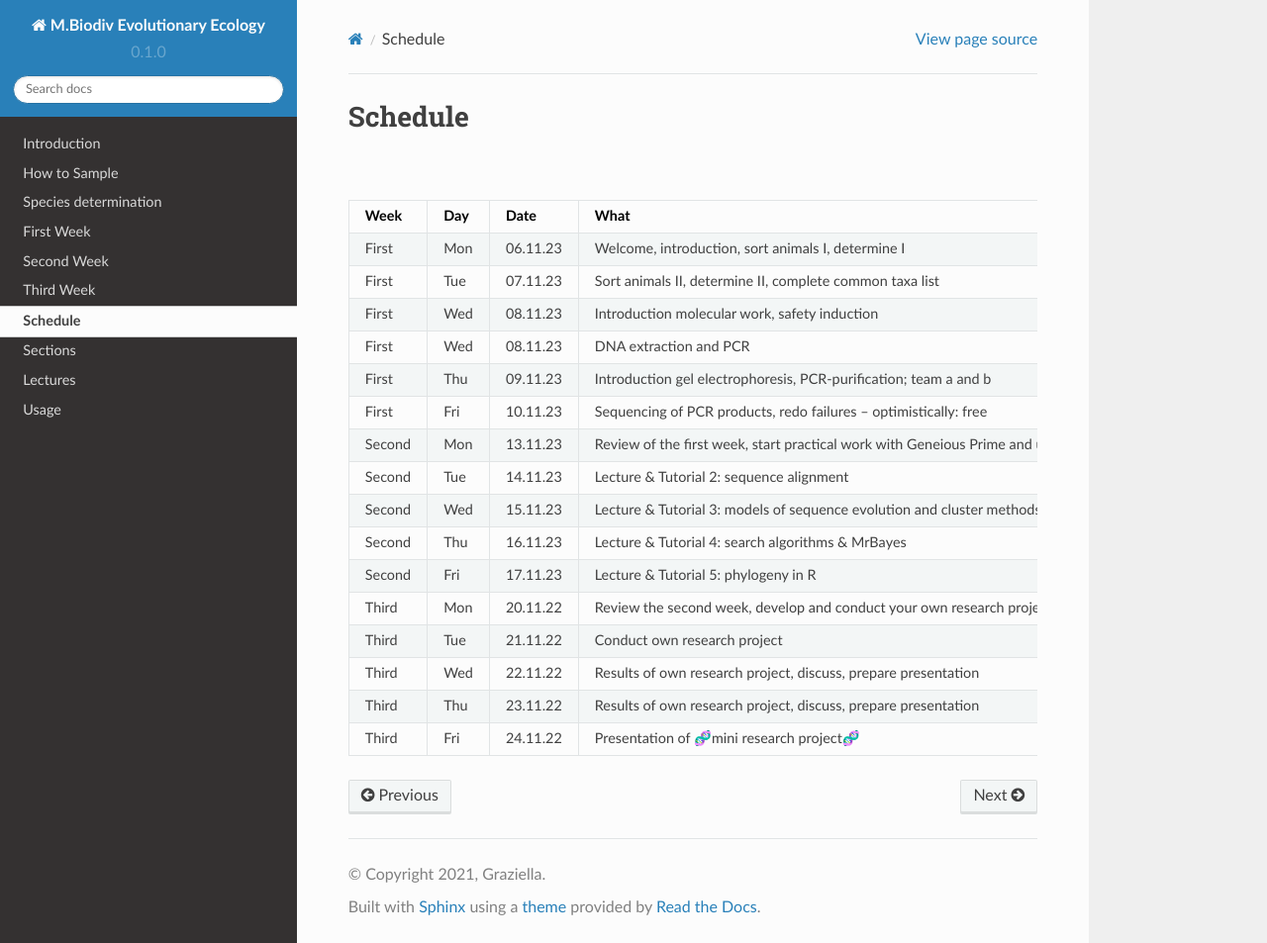
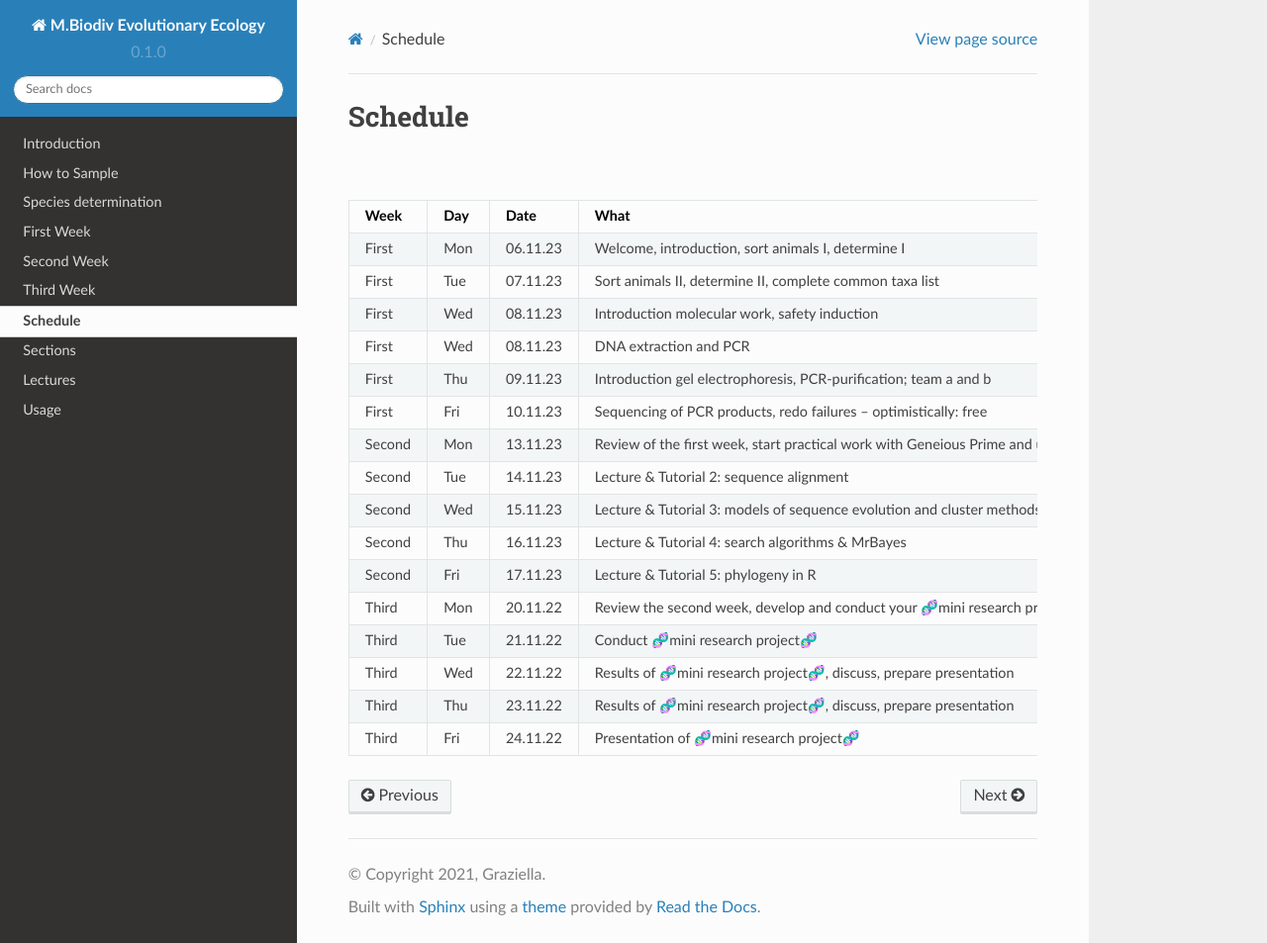
Before and after one commit to bheimbu/evolutionary_ecology, a Sphinx documentation site: the page built from docs/source/schedule.rst, in a window 1280 px wide and 953 px high. Shown: the whole window at 99% size. Built offline with Sphinx 7.4.7 and the Read the Docs theme 2.0.0, drawn with Linux system fonts in a browser that asks for light colours.

Commit message:
Update schedule.rst

```diff
--- a/docs/source/schedule.rst
+++ b/docs/source/schedule.rst
@@ -80,25 +80,25 @@ Schedule
    * - Third
      - Mon
      - 20.11.22
-     - Review the second week, develop and conduct your own research project, use own data, build hypothesis, start creating datasets fitting to analyze your research question
+     - Review the second week, develop and conduct your 🧬mini research project🧬, use own data, build hypothesis, start creating datasets fitting to analyze your research question
      - room MN37, Untere Karspüle 2
      - 9:00-16:00
    * - Third
      - Tue
      - 21.11.22
-     - Conduct own research project
+     - Conduct 🧬mini research project🧬
      - room MN37, Untere Karspüle 2
      - 9:00-16:00
    * - Third
      - Wed
      - 22.11.22
-     - Results of own research project, discuss, prepare presentation
+     - Results of 🧬mini research project🧬, discuss, prepare presentation
      - room MN37, Untere Karspüle 2
      - 9:00-16:00
    * - Third
      - Thu
      - 23.11.22
-     - Results of own research project, discuss, prepare presentation
+     - Results of 🧬mini research project🧬, discuss, prepare presentation
      - room MN37, Untere Karspüle 2
      - 9:00-16:00
    * - Third
```
